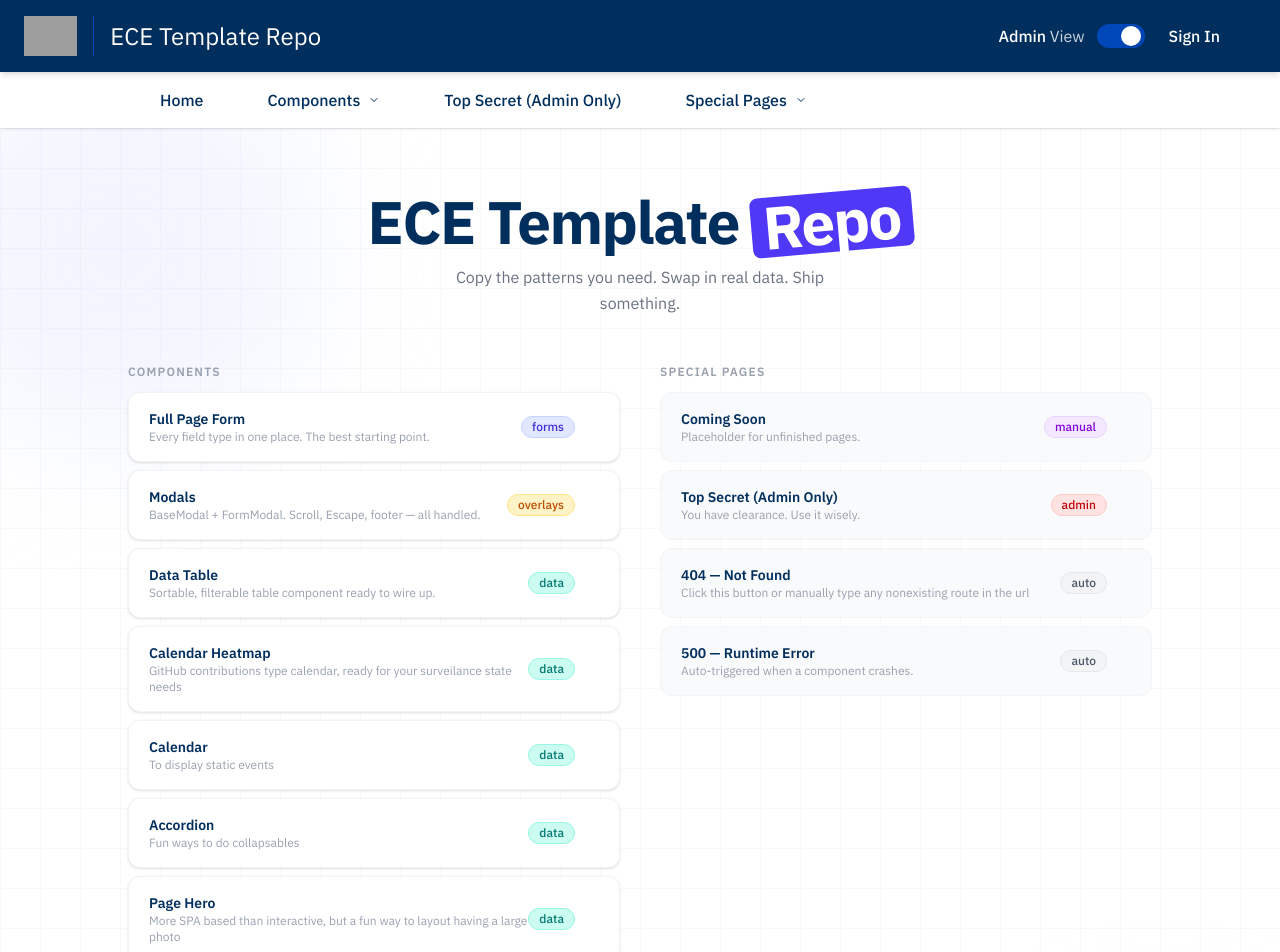
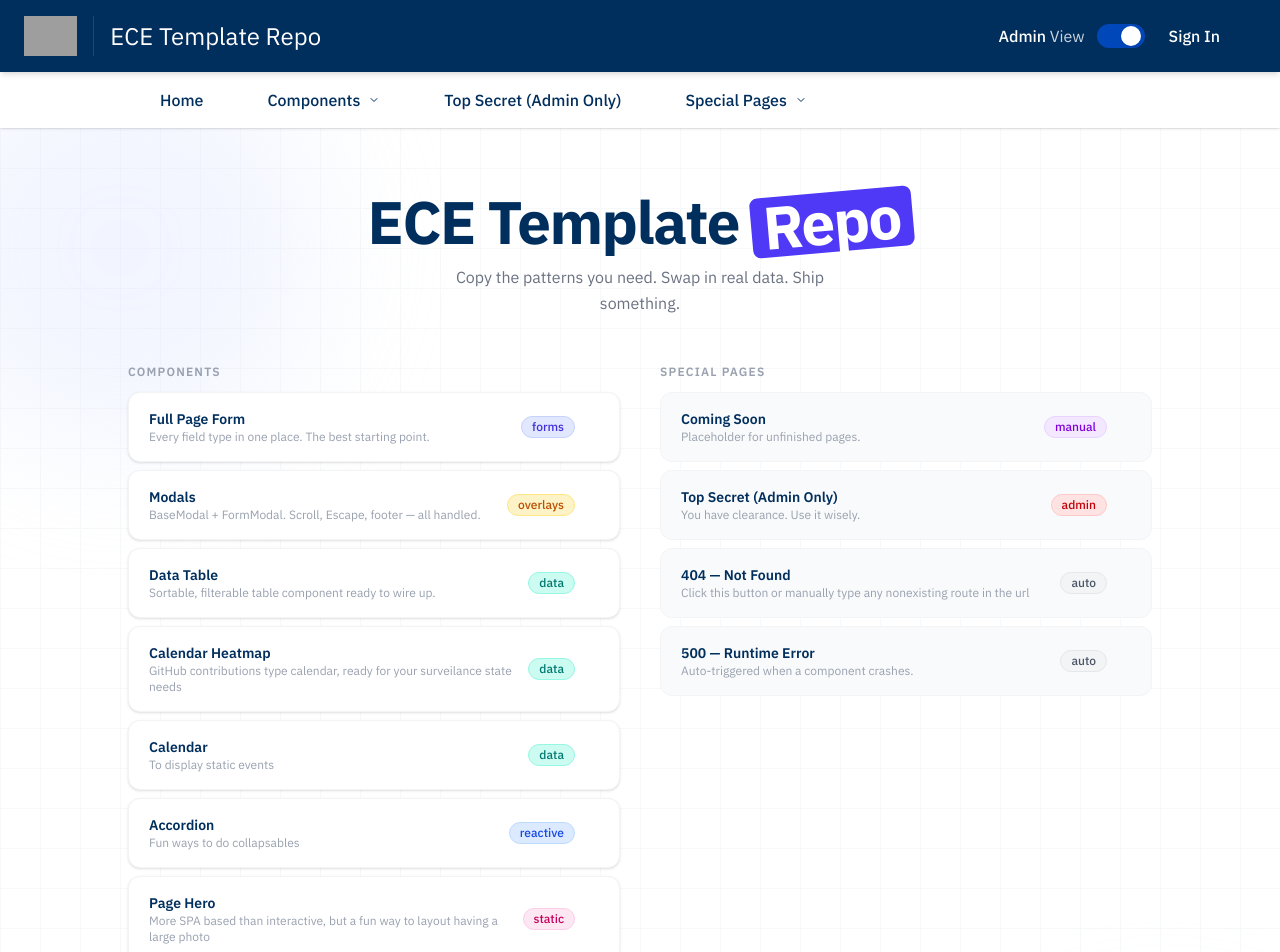
Before and after one commit to BYU-ECE-Software/Template-Repo, a Next.js app: page / in a window 1280 px wide. Shown: the top 952 px of the page. Built offline with nearby package versions, Linux system fonts and the light colour scheme; no server answers; grey boxes are pictures that could not be loaded.

Commit message:
Change tag colors

```diff
--- a/app/page.tsx
+++ b/app/page.tsx
@@ -46,15 +46,15 @@ export default function Home() {
       href: '/accordion',
       title: 'Accordion',
       desc: 'Fun ways to do collapsables',
-      tag: 'data',
-      tagColor: 'bg-teal-100 text-teal-700 border-teal-200',
+      tag: 'reactive',
+      tagColor: 'bg-blue-100 text-blue-700 border-blue-200',
     },
     {
       href: '/pageHero',
       title: 'Page Hero',
       desc: 'More SPA based than interactive, but a fun way to layout having a large photo',
-      tag: 'data',
-      tagColor: 'bg-teal-100 text-teal-700 border-teal-200',
+      tag: 'static',
+      tagColor: 'bg-pink-100 text-pink-700 border-pink-200',
     },
     {
       href: '/personPictureBioCard',
@@ -74,8 +74,8 @@ export default function Home() {
       href: '/toasts',
       title: 'Toasts',
       desc: 'Lara designed these, I just love overcomponentizing, and I also made a hook',
-      tag: 'data',
-      tagColor: 'bg-teal-100 text-teal-700 border-teal-200',
+      tag: 'reactive',
+      tagColor: 'bg-blue-100 text-blue-700 border-blue-200',
     },
   ];
 
```
